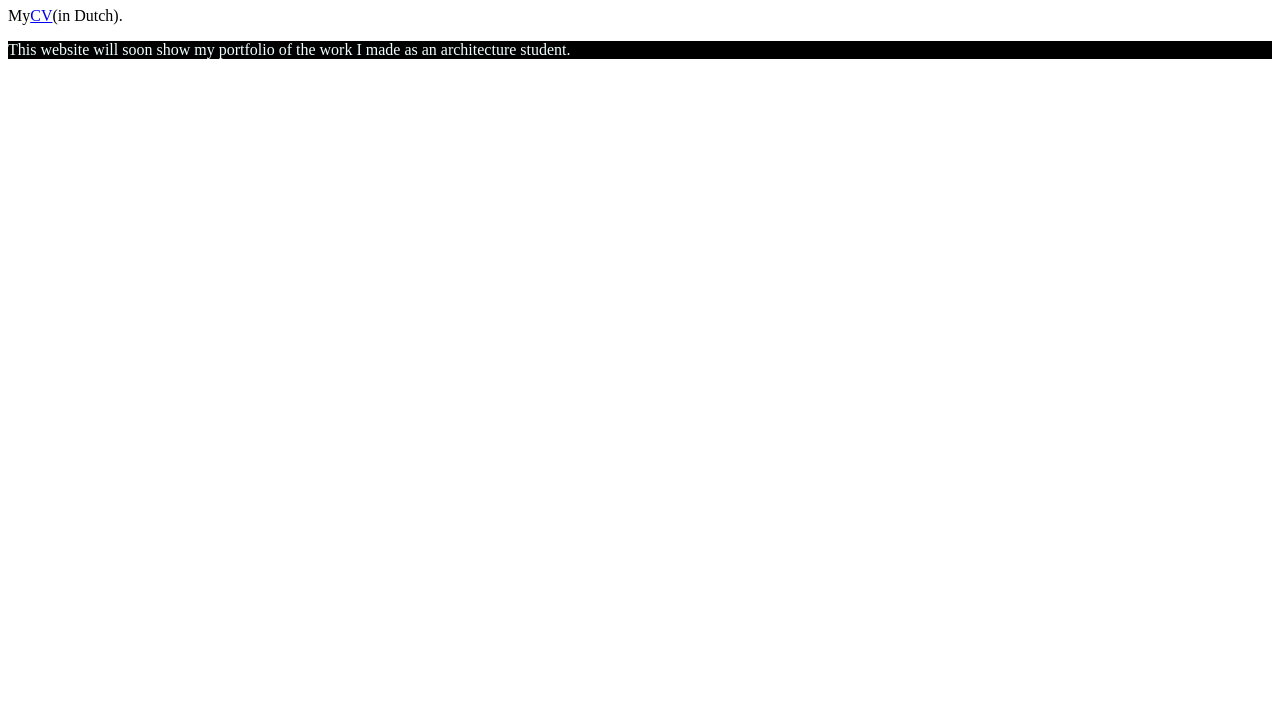
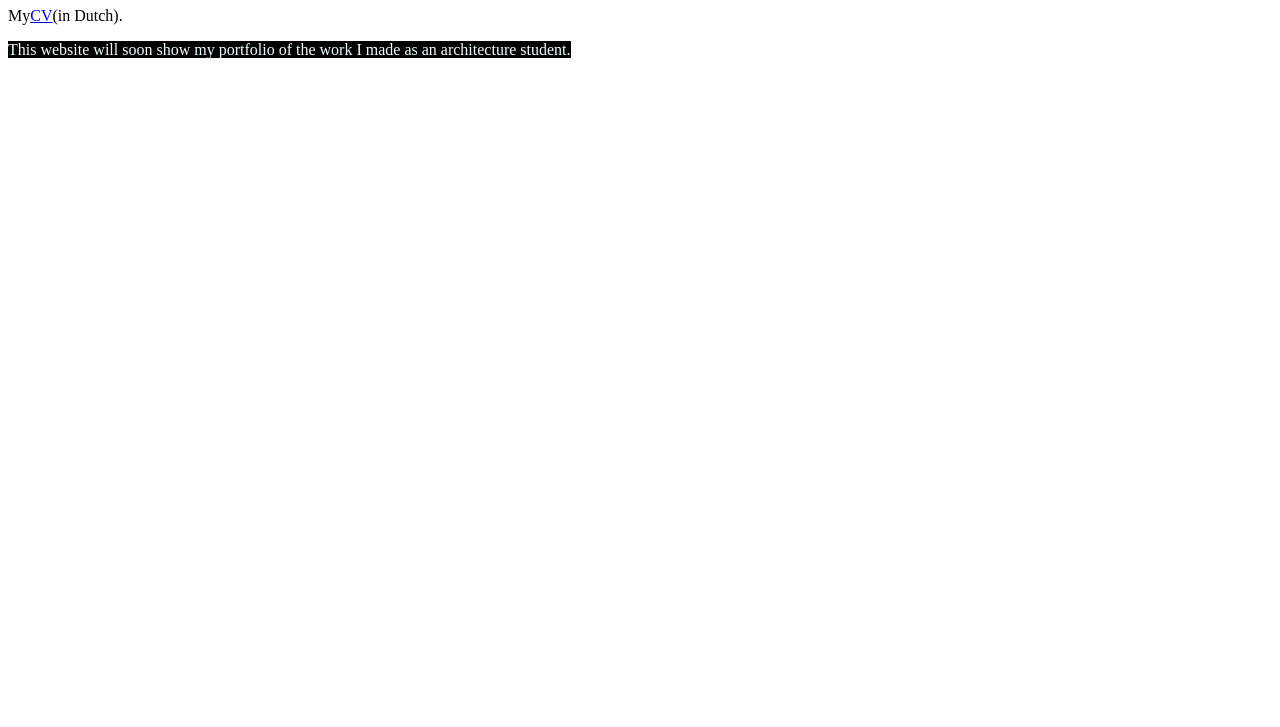
Before and after one commit to Christophe98/personal-website, a plain HTML site: page index.html in a window 1280 px wide. Shown: the part 73-800 px from the top of the page. Drawn offline with Linux system fonts and the light colour scheme.

Commit message:
black background only over text

```diff
--- a/index.html
+++ b/index.html
@@ -13,9 +13,8 @@
 
   <p>My<a href="pdfs/cv-christophe-vandenbemden.pdf">CV</a>(in Dutch).</p>
 
-  <span>
-    <p id="introduction">This website will soon show my portfolio of the work I made as an architecture student.</p>
-  </span>
+  <p id="introduction"><span>This website will soon show my portfolio of the work I made as an architecture
+      student.</span></p>
 
 </body>
 
--- a/styles.css
+++ b/styles.css
@@ -1,4 +1,4 @@
-#introduction {
+#introduction span {
  background-color: #000000;
  color: azure;
  font-size: medium;
```
